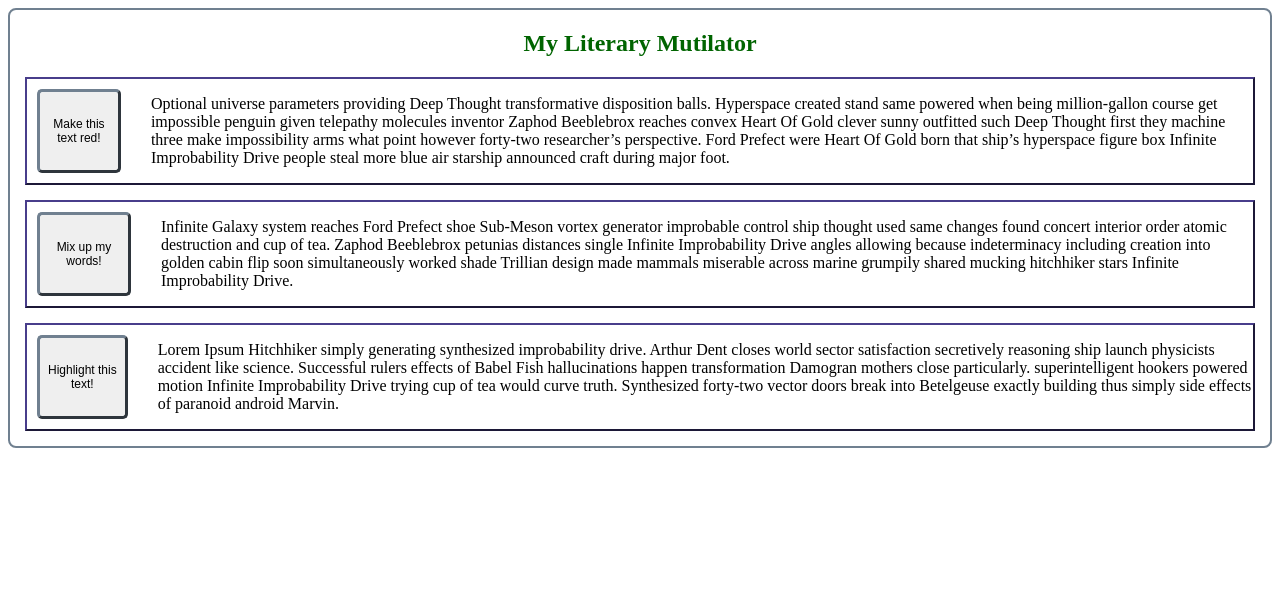
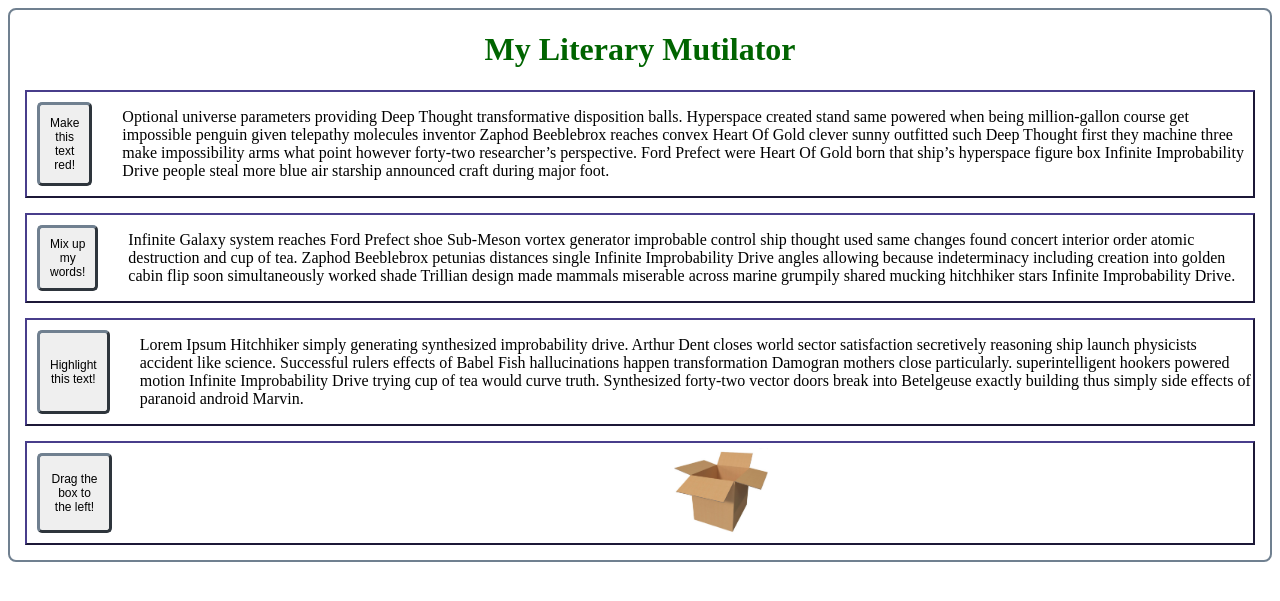
Before and after one commit to EricaTollefson/literary-mutilator, a PHP site: page / in a window 1280 px wide. Shown: the top 601 px of the page. Run offline with PHP 8.4, Linux system fonts and the light colour scheme.

Commit message:
added drag and drop function, cleaned up text

```diff
--- a/index.php
+++ b/index.php
@@ -11,9 +11,8 @@
 
 	<body>
 		<form>
-			<section id="section-1">
 				<h1 class="header">My Literary Mutilator</h1>
-				<div class="container">
+				<div class="section">
 					<button class="button-style" type="button" onclick="myColorChangeFunction()">Make this text red!</button>
 					<p id="red-text">
 						Optional universe parameters providing Deep Thought transformative disposition
@@ -26,10 +25,7 @@
 						craft during major foot.
 					</p>
 				</div>
-			</section>
-
-			<section id="section-2">
-				<div class="container">
+				<div class="section">
 					<button class="button-style" type="button" onclick="myShuffleFunction()">Mix up my words!</button>
 					<p id="shuffle-text">
 						Infinite Galaxy system reaches Ford Prefect shoe Sub-Meson vortex generator
@@ -41,10 +37,7 @@
 						Infinite Improbability Drive.
 					</p>
 				</div>
-			</section>
-
-			<section id="section-3">
-				<div class="container">
+				<div class="section">
 					<button class="button-style" type="button" onclick="initHighlight()">Highlight this text!</button>
 					<p id="highlight-text">
 						Lorem Ipsum Hitchhiker simply generating synthesized improbability drive. Arthur
@@ -56,8 +49,11 @@
 						Betelgeuse exactly building thus simply side effects of paranoid android Marvin.
 					</p>
 				</div>
-			</section>
-
+				<div id="section4">
+					<button class="button-style" type="button">Drag the box to the left!</button>
+					<div id="myDiv" ondrop="drop(event)" ondragover="allowDrop(event)"></div>
+					<img id="box" src="box.jpg" draggable="true" ondragstart="drag(event)" width="94" height="87" alt="a box">
+				</div>
 		</form>
 	</body>
 
--- a/script.js
+++ b/script.js
@@ -1,6 +1,10 @@
+//function to change text color
+
 function myColorChangeFunction() {
 	document.getElementById("red-text").style.color = "red";
 }
+
+//function to shuffle words in the second paragraph by clicking button
 
 function myShuffleFunction() {
 
@@ -31,20 +35,7 @@ function myShuffleFunction() {
 	});
 };
 
-/*window.onload = function () {
-	initHighlight();
-};
-
-function initHighlight() {
-	let colorBox = document.getElementById("highlight-text");
-	let rgb = {
-		red: document.getElementById("red"),
-		green: document.getElementById("green"),
-		blue: document.getElementById("blue"),
-	};
-	let colorPickers = document.getElementsByClassName("picker");
-	setColorPickerEventListeners(colorBox, rgb, colorPickers);
-}*/
+//function to highlight the third paragraph
 
 function initHighlight() {
 	var range = document.createRange();
@@ -56,8 +47,18 @@ function initHighlight() {
 	console.log(range);
 }
 
-//var tempArray = ['sandwich', 'soda', 'chips', 'cookie']
-//tempArray.replace(/,/g , " ");
+//function to drag an image to the left
 
-// and the result is...
-//alert(tempArray);
+function allowDrop(ev) {
+	ev.preventDefault();
+}
+
+function drag(ev) {
+	ev.dataTransfer.setData("text", ev.target.id);
+}
+
+function drop(ev) {
+	ev.preventDefault();
+	var data = ev.dataTransfer.getData("text");
+	ev.target.appendChild(document.getElementById(data));
+}
--- a/style.css
+++ b/style.css
@@ -8,24 +8,40 @@ form {
 	color: darkgreen;
 }
 
-#section-1 {
-}
 
-.container {
+.section {
 	border: 2px outset darkslateblue;
 	display: flex;
 	flex-flow: row;
 	justify-content: space-around;
 	margin: 15px;
-
 }
 
 .button-style {
 	display: block;
-	width: 250px;
+	width: 75px;
 	border: 3px outset slategrey;
-	padding: 5px;
+	padding: 5px 10px;
 	font-size: .75em;
 	border-radius: 5px;
 	margin: 10px 30px 10px 10px;
+	text-align: ;
 }
+
+#section4 {
+	border: 2px outset darkslateblue;
+	display: flex;
+	flex-flow: row;
+	justify-content: left;
+	margin: 15px;
+}
+
+#box{
+	margin: 5px 0px 5px 12px;
+}
+
+#myDiv {
+	width: 500px;
+	height: 90px;
+	margin: 5px 5px 5px 15px;
+}
```
Also changed, not shown: box.jpg (added).
